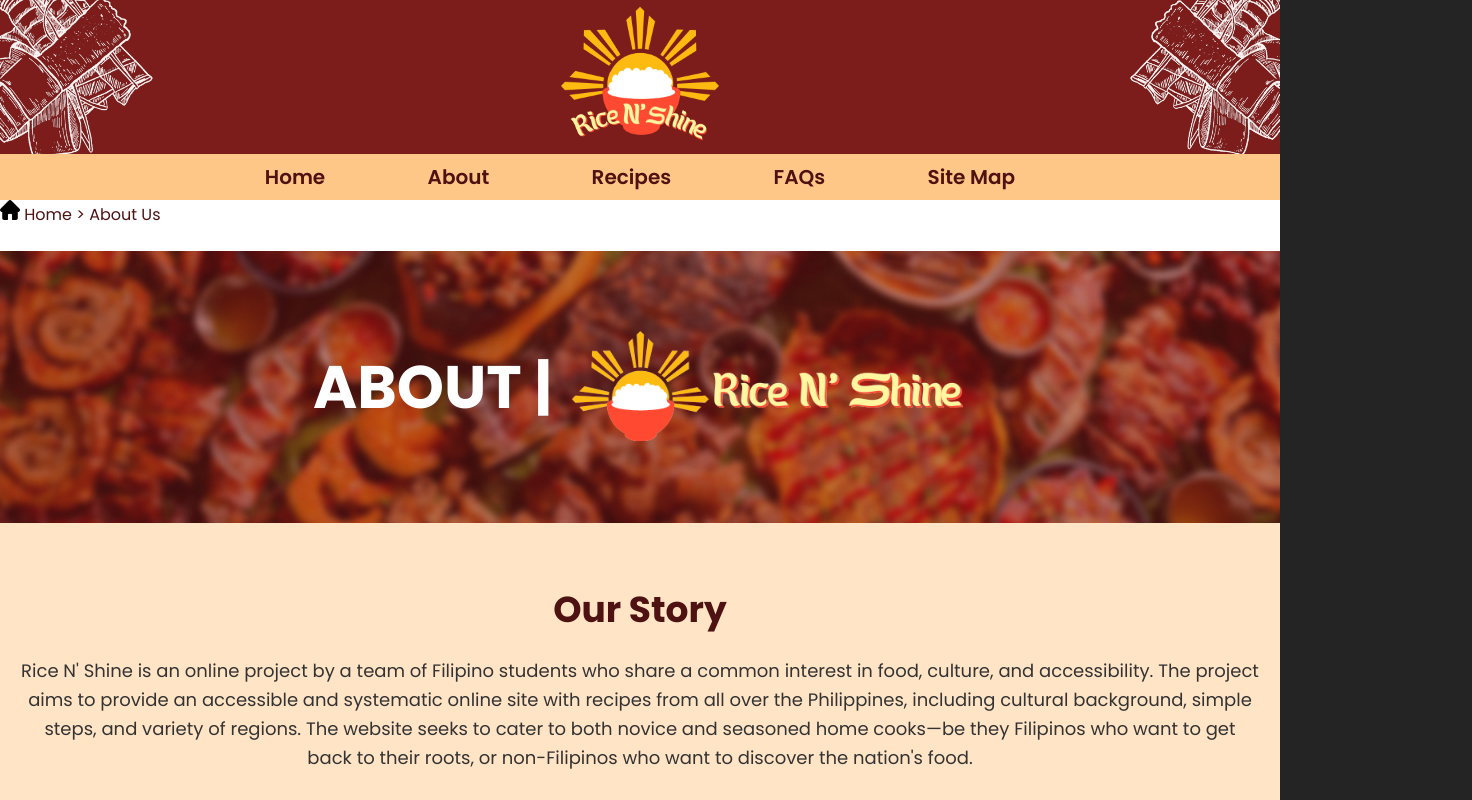
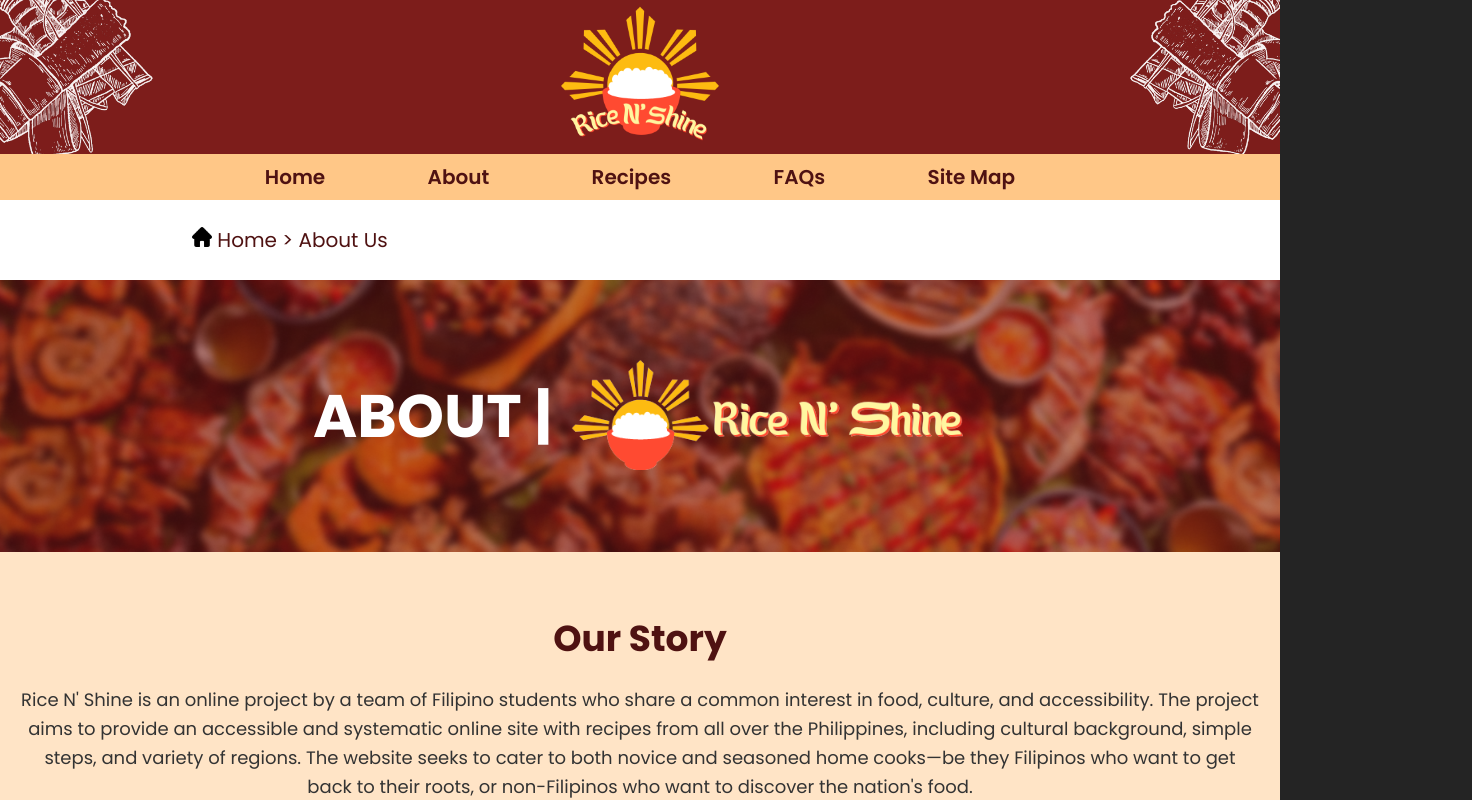
Before and after one commit to JBravo3122/Rice-N-Shine, a React (Vite) app: page /about in a window 1280 px wide. Shown: the top 800 px of the page, 1472 px wide, since content can reach past the window. Built offline with nearby package versions, Linux system fonts and the light colour scheme.

Commit message:
Add files via upload

```diff
--- a/src/css/AboutUs.css
+++ b/src/css/AboutUs.css
@@ -166,6 +166,21 @@
   flex-direction: column;
 }
 
+.aboutus-bread-container{
+  display: flex;
+  position:relative;
+  align-items: left;
+  gap: 10px;
+  padding: 20px 0;
+  left:15%;
+  width: 100%;
+  font-size: 20px;
+  display: flex;
+  padding: 25px 0 1px;
+}
+
+
+
 @media (max-width: 1024px) {
   .about-us-hero h1 {
     font-size: 48px;
@@ -279,7 +294,6 @@
   }
 
   .about-us-brains {
-    min-height: auto;
     flex-direction: column;
   }
 
--- a/src/css/ContactUs.css
+++ b/src/css/ContactUs.css
@@ -45,3 +45,15 @@
   border-radius: 4px;
   cursor: pointer;
 }
+.contactus-bread-container{
+  display: flex;
+  position:relative;
+  align-items: left;
+  gap: 10px;
+  padding: 20px 0;
+  left:10.5%;
+  width: 100%;
+  font-size: 20px;
+  display: flex;
+  padding: 25px 0 1px;
+}
```
